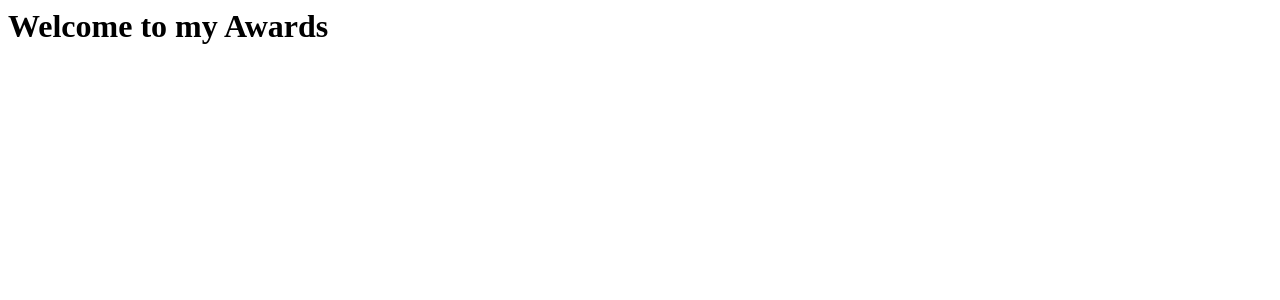
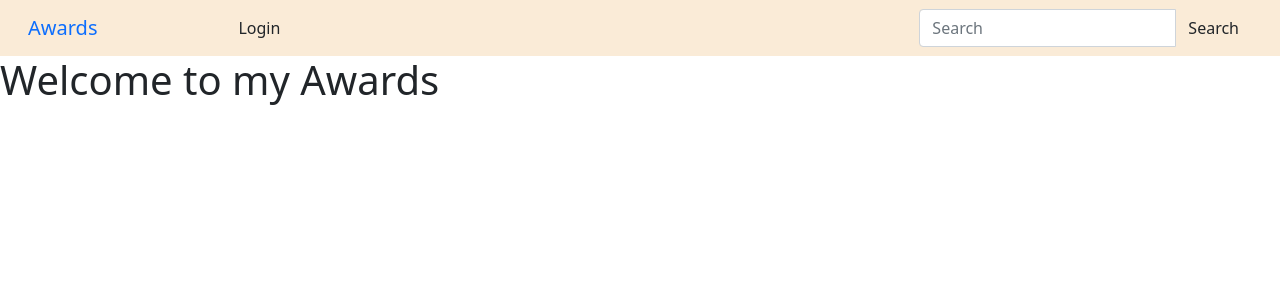
Before and after one commit to Bernard2030/awardsdjango, a Django app: template my_awards/templates/welcome.html in a window 1280 px wide. Shown: the top 300 px of the page. Run offline with Django 3.2, Linux system fonts and the light colour scheme; the template is opened without the code that fills it, so the values that code supplies are empty; some libraries are stand-ins or nearby versions.

Commit message:
add login template

```diff
--- a/awards/urls.py
+++ b/awards/urls.py
@@ -15,9 +15,10 @@ Including another URLconf
 """
 from django.contrib import admin
 from django.urls import path, include
+from django.contrib.auth import views
 urlpatterns = [
     path('admin/', admin.site.urls),
     path('', include('my_awards.urls')),
     path('accounts/', include('registration.backends.simple.urls')),
-
+    path('logout/', views.LogoutView.as_view(), {"next_page": '/'}),
 ]
--- a/my_awards/templates/navbar.html
+++ b/my_awards/templates/navbar.html
@@ -4,13 +4,71 @@
 
   <meta charset="utf-8">
   <meta name="viewport" content="width=device-width, initial-scale=1">
+  <style>
+    li{
+      list-style-type: none;
+    }
+  </style>
 </head>
 <body>
-<nav class="navbar navbar-inverse">
+<nav class="navbar navbar-inverse" style="background-color: antiquewhite;">
   <div class="container-fluid">
     <div class="navbar-header">
-      <a class="navbar-brand" href="/">AwardsApp</a>
+      <a class="navbar-brand" href="/">Awards</a>
     </div>
+    <!--The search form above-->
+    <div class="col-sm-6 col-md-6">
+      {% if user.is_authenticated %}
+      <ul>
+        <li class="dropdown">
+          <a href="#" class="dropdown-toggle btn btn-default" data-toggle="dropdown" role="button" aria-expanded="false">Account
+                    <span class="caret"></span>
+                </a>
+          <ul class="dropdown-menu" role="menu">
+            <li>
+              <a href="/">Home</a>
+            </li>
+            <li>
+              <a href="/accounts/password/change">Change Password</a>
+            </li>
+            <li>
+              <a href="/logout">Logout</a>
+            </li>
+            <div class="col-md-4">
+              <ul style="padding-right: 15px;">
+              <li>
+                  <a style="font-size:18px;color:black;"
+                  href="#">Upload</a>
+              </li>
+              <li>
+                  <a style="font-size:18px;color:black"
+                  href="#">Profile</a>
+              </li>
+
+          </div>
+          </ul>
+        </li>
+      </ul>
+      {% else %}
+      <li>
+        <a class='btn btn-default' href="/accounts/login">Login</a>
+      </li>
+
+      {% endif %}
+    </div>
+
+      <!-- Adding a search form  -->
+      <form class="navbar-form" role="search"  action="">
+
+        <div class="input-group">
+          <input type="text" class="form-control" placeholder="Search" name="#">
+          <div class="input-group-btn">
+            <button class="btn btn-default" type="submit">Search</button>
+          </div>
+        </div>
+
+      </form>
+      <!-- search form end -->
   </div>
 </nav>
 </body>
--- a/my_awards/templates/welcome.html
+++ b/my_awards/templates/welcome.html
@@ -1 +1,6 @@
+{%extends "base.html"%} {% load bootstrap4 %}
+
+
+{% block content %}
 <h1>Welcome to my Awards</h1>
+{% endblock %}
--- a/my_awards/views.py
+++ b/my_awards/views.py
@@ -1,5 +1,7 @@
 from django.shortcuts import render
+from django.contrib.auth.decorators import login_required
 
 # Create your views here.
+@login_required(login_url='/accounts/login/')
 def home(request):
     return render(request,'welcome.html')
```
Also changed, not shown: my_awards/templates/registration/login.html (added, +41 -0 lines).
